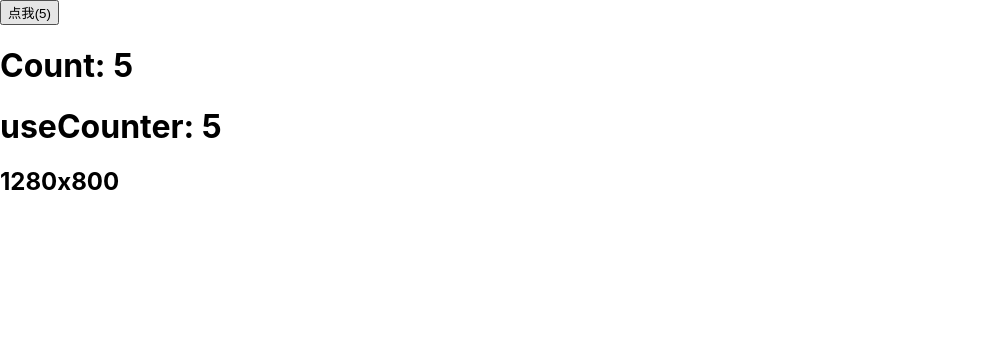
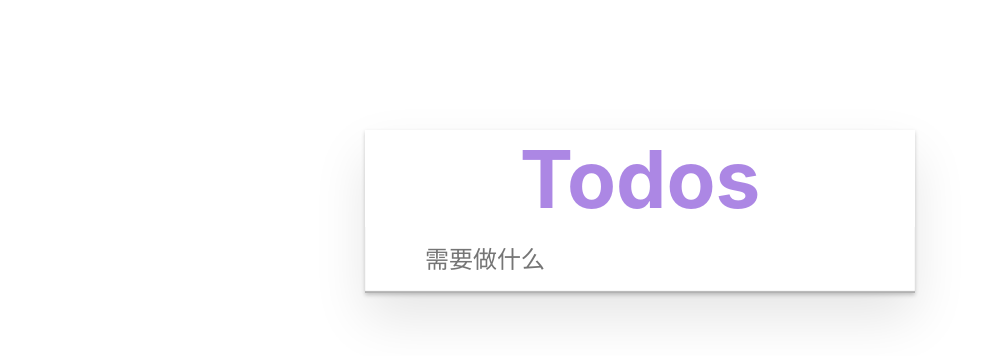
Before and after one commit to HenryDong123/trian-ticket, a React app: page / in a window 1280 px wide. Shown: the top 356 px of the page, without its empty margins (0-982 px from the left). Built offline with nearby package versions, Linux system fonts and the light colour scheme.

Commit message:
code a todoList for hooks

```diff
--- a/src/App.css
+++ b/src/App.css
@@ -1,38 +1,68 @@
-.App {
-  text-align: center;
+.todo-list {
+    width: 550px;
+    margin: 130px auto;
+    background: #fff;
+    box-shadow: 0 2px 4px 0 rgba(0, 0, 0, 0.2), 0 25px 50px 0 rgba(0, 0, 0, 0.1);
 }
 
-.App-logo {
-  height: 40vmin;
-  pointer-events: none;
+.control h1 {
+    width: 100%;
+    text-align: center;
+    font-size: 80px;
+    margin: 0;
+    color: rgba(78, 0, 197, 0.47);
 }
 
-@media (prefers-reduced-motion: no-preference) {
-  .App-logo {
-    animation: App-logo-spin infinite 20s linear;
-  }
+.control .new-todo {
+    padding: 16px 16px 16px 60px;
+    border: 0;
+    font-size: 24px;
+    outline: none;
+    box-sizing: border-box;
+    line-height: 1.4em;
+    box-shadow: inset rgba(0, 0, 0, 0.3) 0 -2px 1px;
+    width: 100%;
 }
 
-.App-header {
-  background-color: #282c34;
-  min-height: 100vh;
-  display: flex;
-  flex-direction: column;
-  align-items: center;
-  justify-content: center;
-  font-size: calc(10px + 2vmin);
-  color: white;
+.todos {
+    margin: 0;
+    padding: 0;
+    list-style: none;
 }
 
-.App-link {
-  color: #61dafb;
+.todo-item {
+    margin: 0;
+    padding: 0;
+    list-style: none;
+    display: flex;
+    align-items: center;
+    font-size: 24px;
+
 }
 
-@keyframes App-logo-spin {
-  from {
-    transform: rotate(0deg);
-  }
-  to {
-    transform: rotate(360deg);
-  }
+.todo-item input{
+  display: block;
+  width: 20px;
+  height: 20px;
+  margin: 0 20px;
 }
+.todo-item label {
+  flex: 1;
+  padding: 15px 15px 15px 0;
+  line-height: 1.2;
+  display: block;
+}
+
+.todo-item label.complete{
+  text-decoration: line-through;
+
+}
+.todo-item button {
+  border: 0;
+  outline: 0;
+  display: block;
+  width: 40px;
+  text-align: center;
+  font-size: 30px;
+  color: blueviolet;
+}
--- a/src/App.js
+++ b/src/App.js
@@ -2,73 +2,111 @@
     useState,
     useEffect,
     useRef, useCallback,
+    memo
 } from 'react';
 import './App.css';
-function Counter(props) {
+
+let idSeq = Date.now()
+
+const Control = memo(function (props) {
+    const {addTodo} = props
+    const inputRef = useRef()
+    const onSubmit = (e) => {
+        e.preventDefault()
+        const newText = inputRef.current.value.trim()
+        if (!newText) {
+            return
+        }
+        addTodo({
+            id: ++idSeq,
+            text: newText,
+            complete: false
+        })
+        inputRef.current.value = ''
+    }
+    return (<div className={"control"}>
+        <h1>Todos</h1>
+        <form onSubmit={onSubmit}>
+            <input ref={inputRef} type="text" className={"new-todo"} placeholder={"需要做什么"}/>
+        </form>
+    </div>)
+
+})
+
+const TodoItem = memo(function TodoItem(props) {
+    const {todo: {id, text, complete}, toggleTodo, removeTodo} = props
+    const onChange = () => {
+        toggleTodo(id)
+    }
+    const onRemove = () => {
+        removeTodo(id)
+    }
     return (
-        <h1>Count: {props.count}</h1>
+        <li className={"todo-item"}>
+            <input type="checkbox" checked={complete} onChange={onChange}/>
+            <label className={complete ? 'complete' : ''}>
+                {text}
+            </label>
+            <button onClick={onRemove}>&#xd7;</button>
+        </li>
     )
-}
-function useCounter(count) {
+})
+const Todos = memo(function Todos(props) {
+    const {todos, toggleTodo, removeTodo} = props
+    console.log(props)
     return (
-        <h1>useCounter: {count}</h1>
+        <ul>
+            {
+                todos.map(todo => {
+                    return (<TodoItem key={todo.id} todo={todo} toggleTodo={toggleTodo} removeTodo={removeTodo}/>)
+                })
+            }
+        </ul>
     )
-}
-function useCount(defaultCount) {
-    const [count, setCount] = useState(0)
-    const it = useRef()
-    useEffect(() => {
-        it.current = setInterval(() => {
-            setCount(count => count + 1)
-        }, 1000)
+
+})
+
+
+const LS_KEY = '$todo'
+
+function TodoList() {
+    const [todos, setTodos] = useState([])
+    const addTodo = useCallback((todo) => {
+        setTodos(todos => [...todos, todo])
+    }, [])
+    const removeTodo = useCallback((id) => {
+        console.log(todos, 'RT')
+        setTodos(todos =>
+             todos.filter(todo => {
+                return todo.id !== id
+            })
+        )
+    }, [])
+    const toggleTodo = useCallback((id) => {
+        setTodos(todos => todos.map(todo => {
+            return todo.id === id ? {
+                    ...todo,
+                    complete: !todo.complete
+                }
+                : todo
+        }))
     }, [])
     useEffect(() => {
-        if (count >= 10) {
-            clearInterval(it.current)
-        }
-    })
-    return [count, setCount]
-}
-function useSize() {
-    const [size,setSize] = useState(
-        {
-            width: document.documentElement.clientWidth,
-            height: document.documentElement.clientHeight,
-        }
-    )
-    const onResize = useCallback(()=>{
-        setSize({
-            width: document.documentElement.clientWidth,
-            height: document.documentElement.clientHeight,
-        })
+        const todos = JSON.parse(localStorage.getItem(LS_KEY) || '[]')
+        setTodos(todos)
     }, [])
-    useEffect(()=>{
-        window.addEventListener('resize', onResize, false)
-        return ()=> {
-            window.removeEventListener('resize', onResize, false)
+    useEffect(() => {
+        localStorage.setItem(LS_KEY, JSON.stringify(todos))
+    }, [todos])
 
-        }
-    },[onResize])
-    return size
-
-}
-function App() {
-    const [count, setCount] = useCount()
-    const TestUse = useCounter(count)
-    const size = useSize()
     return (
-        <div>
-            <button type="button" onClick={() => {
-                setCount(count + 1)
-            }}>点我({count})
-            </button>
-            <Counter count={count}/>
-            {TestUse}
-            <h2>{size.width}x{size.height}</h2>
+        <div className="todo-list">
+            <Control addTodo={addTodo}/>
+            <Todos removeTodo={removeTodo} toggleTodo={toggleTodo} todos={todos}/>
         </div>
 
     );
 
 }
 
-export default App;
+export default TodoList;
```
